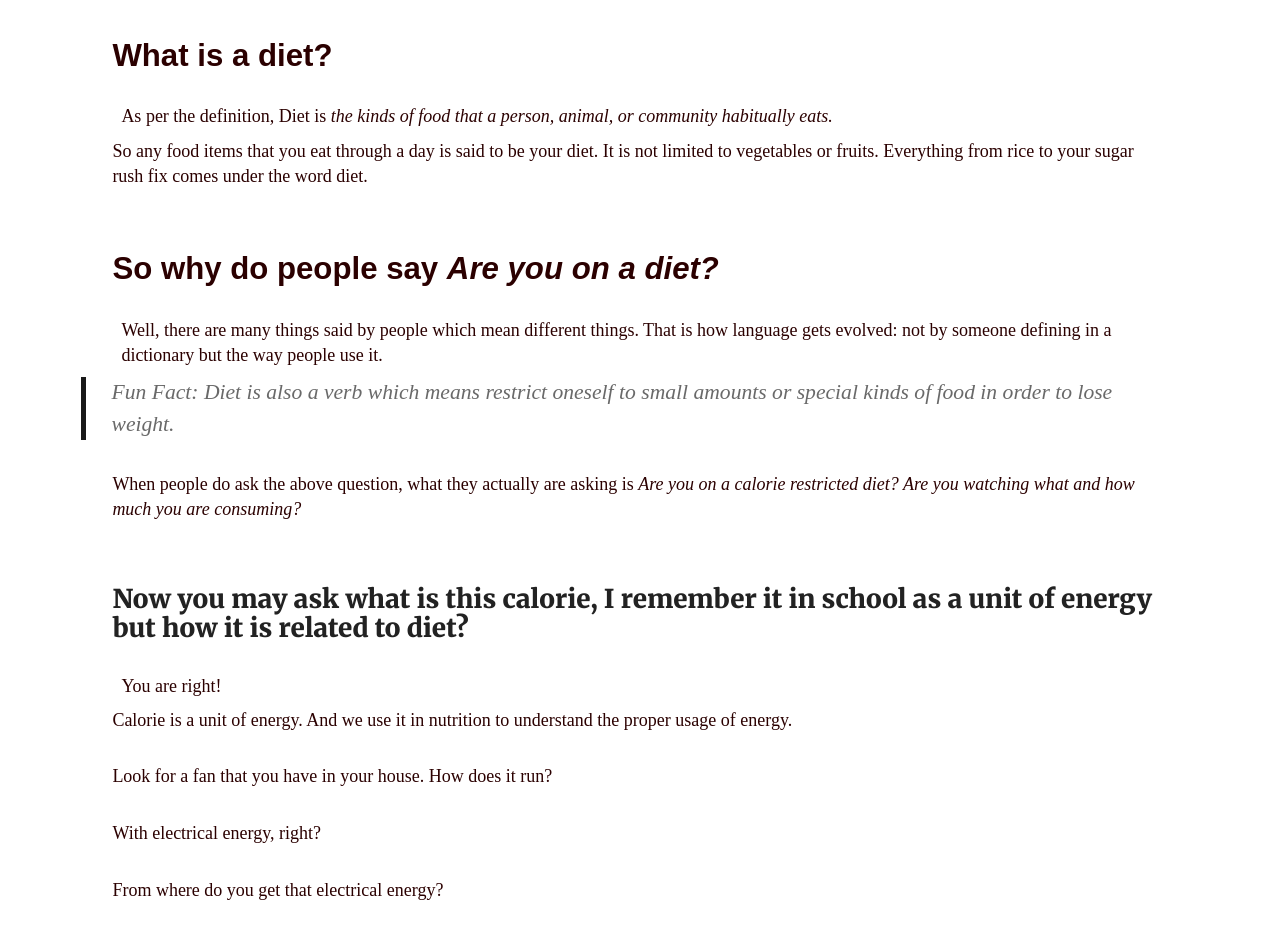
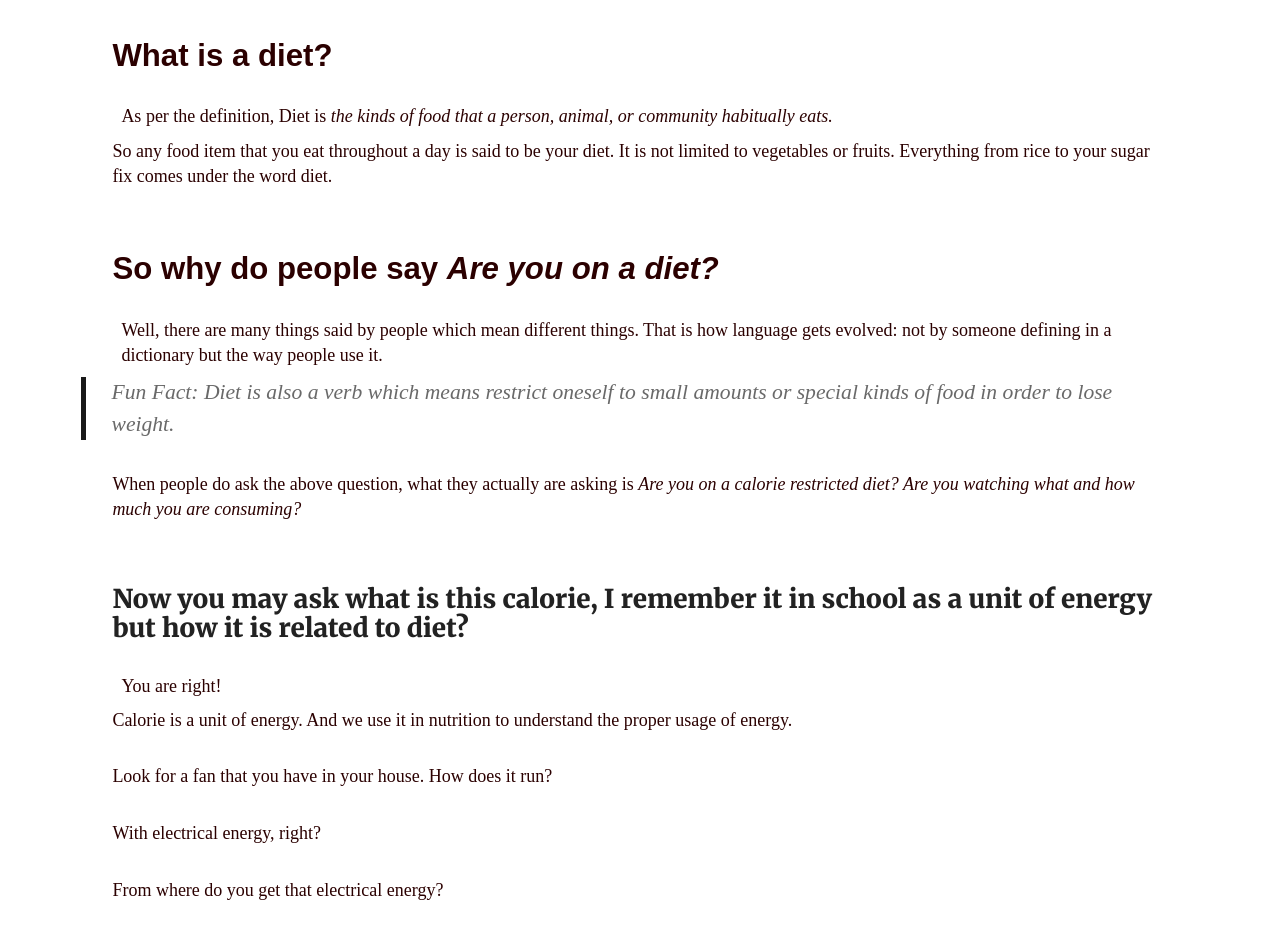
Before and after one commit to shob0/my-blog-starter-kit, a Gatsby site: page /blog/2020-06-14-what-is-diet/ in a window 1280 px wide. Shown: the part 1140-2076 px from the top of the page. Built offline with nearby package versions, Linux system fonts and the light colour scheme; Gatsby itself is replaced by a stand-in of ours; some packages are replaced by stand-ins of ours.

Commit message:
Update Blog “2020-06-14-what-is-diet”

```diff
--- a/content/blog/2020-06-14-what-is-diet.md
+++ b/content/blog/2020-06-14-what-is-diet.md
@@ -19,7 +19,7 @@ Let's take one thing at a time.
 
 As per the definition, Diet is *the kinds of food that a person, animal, or community habitually eats.*
 
-So any food items that you eat through a day is said to be your diet. It is not limited to vegetables or fruits. Everything from rice to your sugar rush fix comes under the word diet.
+So any food item that you eat throughout a day is said to be your diet. It is not limited to vegetables or fruits. Everything from rice to your sugar fix comes under the word diet.
 
 ## So why do people say *Are you on a diet?*
 
```
